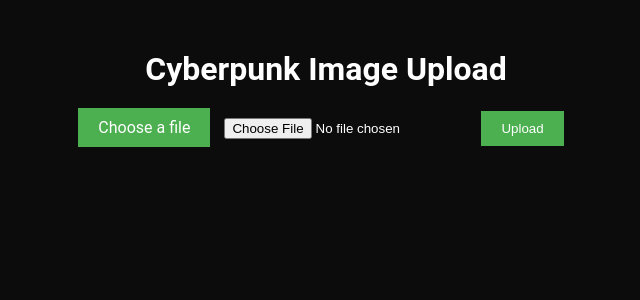
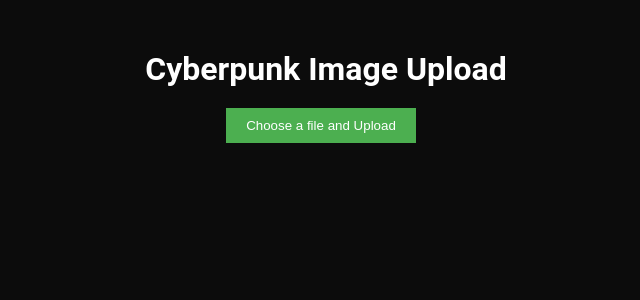
Before and after one commit to dayvison2b/ImageImprover, a Flask app: page / in a window 1280 px wide. Shown: the top 300 px of the page, without its empty margins (314-954 px from the left). Run offline with Flask 3, Linux system fonts and the light colour scheme.

Commit message:
Dec 3, 2023, 2:13 PM

```diff
--- a/templates/index.html
+++ b/templates/index.html
@@ -17,10 +17,11 @@
         {% endif %}
         <form action="/" method="post" enctype="multipart/form-data">
             <!-- Hidden file input -->
-            <label for="fileInput" class="fileInputLabel">Choose a file</label>
-            <input type="file" name="file" id="fileInput" accept="image/*">
-            <!-- Submit button styled the same as the "Choose a file" label -->
-            <input type="submit" value="Upload" class="fileInputLabel">
+            <input type="file" name="file" id="fileInput" accept="image/*" style="display: none;">
+            <!-- Combined "Choose a file" and "Upload" button -->
+            <button type="button" onclick="document.getElementById('fileInput').click()" class="fileInputLabel">Choose a file and Upload</button>
+            <!-- Submit button (hidden, but will be triggered by the combined button) -->
+            <input type="submit" value="Upload" style="display: none;">
         </form>
         {% if filename %}
             <div class="uploaded-image">
@@ -29,5 +30,12 @@
             </div>
         {% endif %}
     </div>
+
+    <script>
+        // JavaScript to trigger file input when the combined button is clicked
+        document.querySelector('.fileInputLabel').addEventListener('click', function() {
+            document.getElementById('fileInput').click();
+        });
+    </script>
 </body>
 </html>
```
